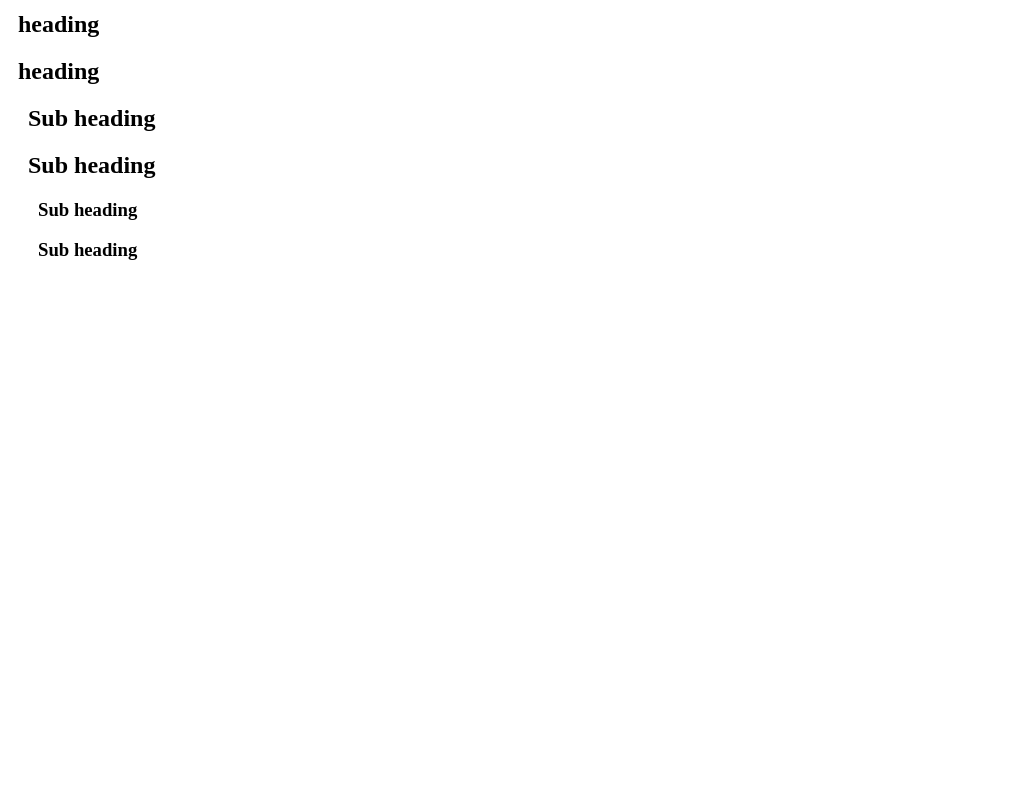
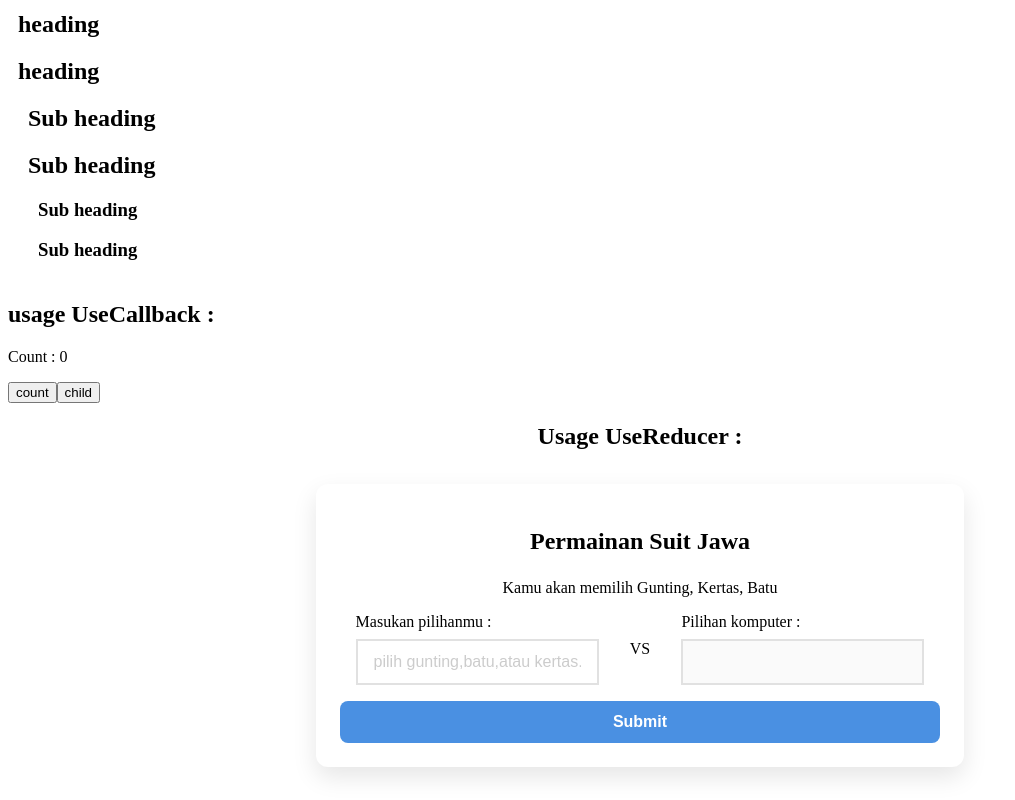
Before and after one commit to denimubarokhilmi/learningPathReactWithMakers, a React app: page / in a window 1280 px wide. Shown: the part 1414-2214 px from the top of the page, without its empty margins (0-1015 px from the left). Before the commit the page ends 1694 px from the top, so only its background shows below. Built offline with nearby package versions, Linux system fonts and the light colour scheme; the HTML template or start-up script is replaced by a standard one.

Commit message:
feat:learning UseCallback and UseReducer in React

```diff
--- a/src/components/AdvanceReact/TempAdvanceReact.jsx
+++ b/src/components/AdvanceReact/TempAdvanceReact.jsx
@@ -1,9 +1,12 @@
 import TempContext from "./Context/TempContext";
-
+import ExampleUseCallback from "./UseCallback&UseReducer/UseCallbackReact";
+import ExampleReducer from "./UseCallback&UseReducer/UseReducerReact";
 export default function TempAdvanceReact() {
   return (
     <>
       <TempContext></TempContext>
+      <ExampleUseCallback></ExampleUseCallback>
+      <ExampleReducer></ExampleReducer>
     </>
   );
 }
--- /dev/null
+++ b/src/components/AdvanceReact/UseCallback&UseReducer/UseCallbackReact.jsx
@@ -0,0 +1,31 @@
+import { useCallback, useState } from "react";
+
+function ChildComp(props) {
+  const { onClicks } = props;
+  console.log("ok");
+  return <button onClick={onClicks}>child</button>;
+}
+
+export default function ExampleUseCallback() {
+  const [count, setCount] = useState(0);
+
+  const handleClick = useCallback(() => {
+    // setCount(count + 1);
+    console.log("handle clicked");
+  });
+
+  return (
+    <div className="example-use-useCallback">
+      <h2
+        style={{
+          marginTop: "40px",
+        }}
+      >
+        usage UseCallback :
+      </h2>
+      <p>Count : {count}</p>
+      <button onClick={(e) => setCount(count + 1)}>count</button>
+      <ChildComp onClicks={handleClick}></ChildComp>
+    </div>
+  );
+}
--- /dev/null
+++ b/src/components/AdvanceReact/UseCallback&UseReducer/UseReducerReact.jsx
@@ -0,0 +1,217 @@
+import { useReducer, useCallback, useEffect, useRef } from "react";
+import styled from "styled-components";
+
+const initialState = { player: "", isPlaying: "", computer: "", winners: "" };
+const data = ["gunting", "batu", "kertas"];
+
+const FromContainer = styled.form`
+  max-width: 600px;
+  margin: 2.1rem auto;
+  padding: 1.5rem;
+  background-color: white;
+  border-radius: 12px;
+  box-shadow: 0 10px 25px rgba(0, 0, 0, 0.1);
+`;
+
+const FormGroup = styled.div`
+  margin-bottom: 1rem;
+  display: flex;
+  justify-content: space-around;
+  align-items: center;
+`;
+
+const Label = styled.label`
+  display: block;
+  font-weight: 200px;
+  margin-bottom: 0.5rem;
+  color: black;
+  font-size: 1rem;
+`;
+
+const Input = styled.input`
+  padding: 12px 16px;
+  display: block;
+  width: 100%;
+  box-sizing: border-box;
+  font-size: 1rem;
+  border: 2px solid #e1e1e1;
+
+  &:focus {
+    box-shadow: 0 0 8px rgba(74, 144, 226, 0.2);
+    background-color: transparent;
+    transform: translateY(-2px);
+  }
+
+  &::placeholder {
+    color: #ccc;
+  }
+`;
+
+const Error = styled.div`
+  margin-top: 1rem;
+  color: red;
+  font-weight: 300px;
+`;
+const SubmitButton = styled.button`
+  width: 100%;
+  padding: 12px;
+  background-color: #4a90e2;
+  color: white;
+  border: none;
+  border-radius: 8px;
+  font-size: 1rem;
+  font-weight: 600;
+  cursor: pointer;
+  transition:
+    background 0.3s,
+    transform 0.1s;
+
+  &:hover:not(:disabled) {
+    background-color: #357abd;
+  }
+
+  &:active:not(:disabled) {
+    transform: scale(0.98);
+  }
+
+  &:disabled {
+    background-color: #ccc;
+    cursor: not-allowed;
+  }
+`;
+
+function reducer(state, action) {
+  switch (action.type) {
+    case "player":
+      return { ...state, player: action.choice };
+    case "comp":
+      return { ...state, computer: action.choice };
+    case "winner":
+      return { ...state, winners: action.winner };
+    default:
+      return state;
+  }
+}
+
+export default function ExampleReducer() {
+  const [state, dispatch] = useReducer(reducer, initialState);
+
+  const winner = (props) => {
+    const { player, computer } = props;
+    if (player == computer) {
+      dispatch({
+        type: "winner",
+        winner: "Draw",
+      });
+      return;
+    }
+    if (player == "batu" && computer == "gunting") {
+      dispatch({
+        type: "winner",
+        winner: "You Win",
+      });
+      return;
+    }
+    if (player == "kertas" && computer == "batu") {
+      dispatch({
+        type: "winner",
+        winner: "You Win",
+      });
+      return;
+    }
+    if (player == "gunting" && computer == "kertas") {
+      dispatch({
+        type: "winner",
+        winner: "You Win",
+      });
+      return;
+    }
+
+    dispatch({
+      type: "winner",
+      winner: "You Lose",
+    });
+    return;
+  };
+
+  const choiceComputer = useCallback(() => {
+    return new Promise((resolve, reject) => {
+      const now = new Date();
+      const idInterval = setInterval(() => {
+        let index = Math.floor(Math.random() * 3);
+        if (new Date() - now > 2100) {
+          dispatch({
+            type: "comp",
+            choice: data[index],
+          });
+          resolve(data[index]);
+          clearInterval(idInterval);
+        }
+        dispatch({
+          type: "comp",
+          choice: data[index],
+        });
+      }, 50);
+    });
+  }, [state]);
+
+  const handleSubmit = useCallback(
+    async (e) => {
+      e.preventDefault();
+      const choiceComp = await choiceComputer();
+      winner({
+        player: state.player,
+        computer: choiceComp,
+      });
+    },
+    [choiceComputer, state.computer],
+  );
+  return (
+    <div className="example-reducer">
+      <h2
+        style={{
+          textAlign: "center",
+        }}
+      >
+        Usage UseReducer :
+      </h2>
+      <FromContainer onSubmit={handleSubmit}>
+        <h2 style={{ textAlign: "center", marginBottom: "1.5rem" }}>
+          Permainan Suit Jawa
+        </h2>
+        <p
+          style={{
+            textAlign: "center",
+            color: "black",
+            marginBottom: "1.rem",
+          }}
+        >
+          Kamu akan memilih Gunting, Kertas, Batu
+        </p>
+        <FormGroup>
+          <div>
+            <Label>Masukan pilihanmu :</Label>
+            <Input
+              onChange={(e) =>
+                dispatch({
+                  type: "player",
+                  choice: e.target.value,
+                })
+              }
+              placeholder="pilih gunting,batu,atau kertas..."
+            ></Input>
+          </div>
+          <div>
+            <p>VS</p>
+          </div>
+          <div>
+            <Label>Pilihan komputer :</Label>
+            <Input value={state.computer} disabled={true}></Input>
+          </div>
+        </FormGroup>
+        <p>{state.winners}</p>
+        <SubmitButton type="submit">Submit</SubmitButton>
+      </FromContainer>
+    </div>
+  );
+}
```
